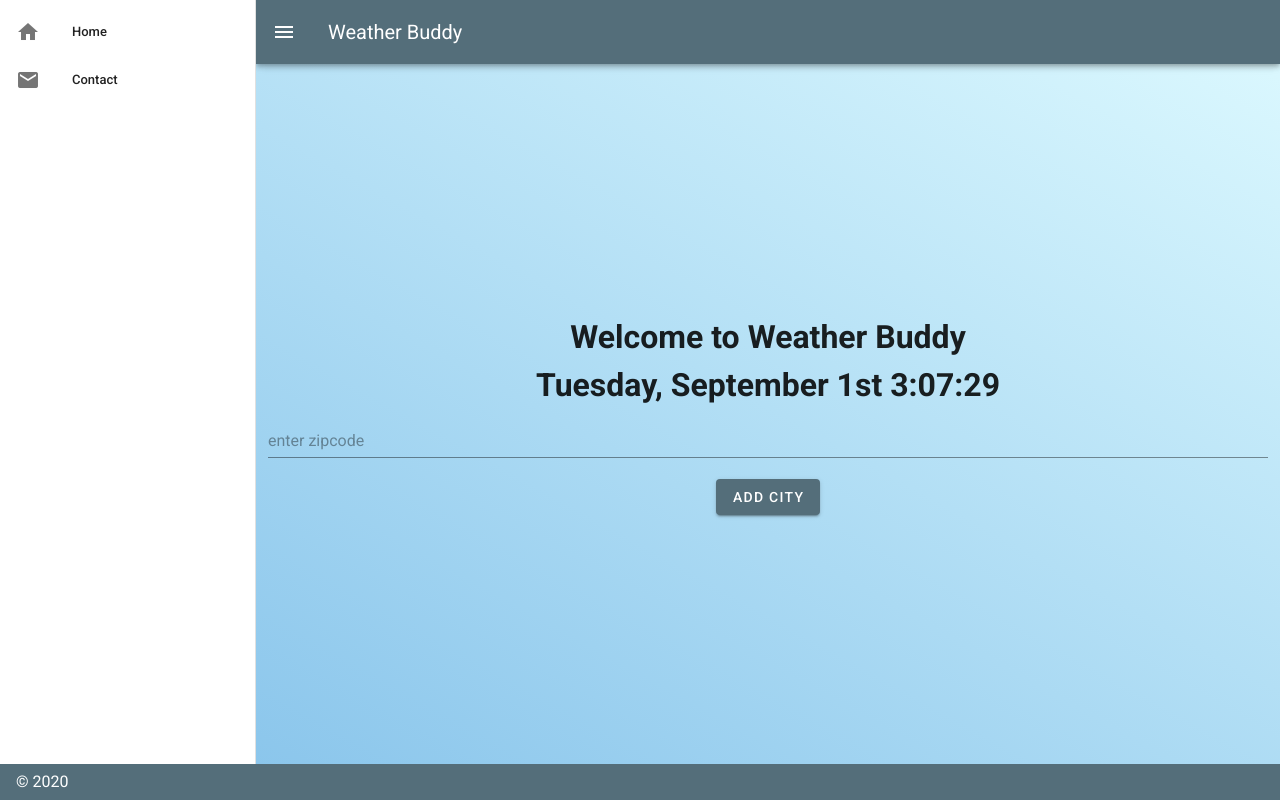
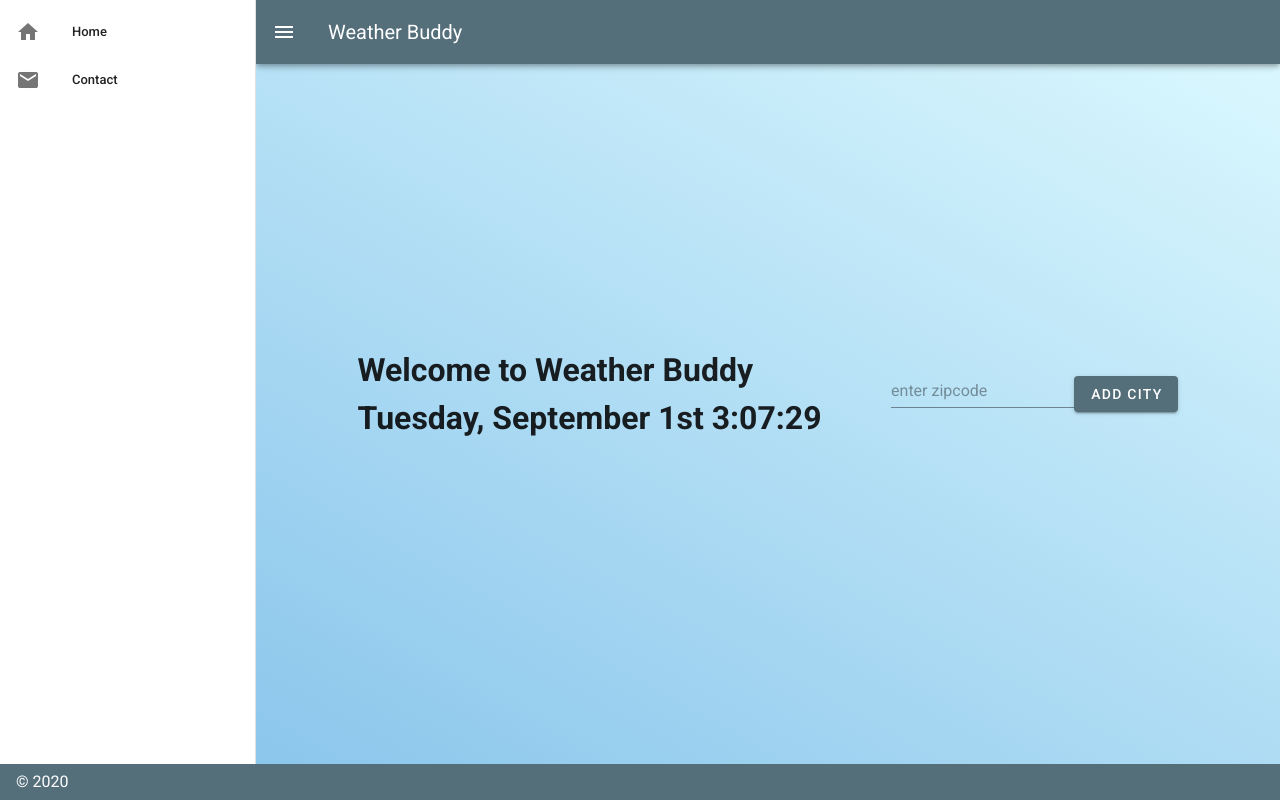
Before and after one commit to RayOlivier/weather-app, a Vue app: page / in a window 1280 px wide. Built offline with nearby package versions, Linux system fonts and the light colour scheme.

Commit message:
add clock to home view

```diff
--- a/src/components/add-city.vue
+++ b/src/components/add-city.vue
@@ -1,5 +1,5 @@
 <template>
-  <div>
+  <div class="d-flex align-center">
     <v-text-field v-model="newZipcode" @submit="addZipcode" placeholder="enter zipcode" />
     <v-btn class="primary" type="button" @click="addZipcode">Add City</v-btn>
   </div>
--- a/src/components/welcome-text.vue
+++ b/src/components/welcome-text.vue
@@ -9,12 +9,15 @@
 import { format } from "date-fns";
 
 const dateDisplayFormat = "EEEE, MMMM do h:mm:ss";
+let interval;
 export default {
   name: "WelcomeText",
   created() {
     this.getTime();
   },
-
+  destroyed() {
+    clearInterval(interval);
+  },
   data() {
     return { currentTime: new Date() };
   },
@@ -23,7 +26,7 @@ export default {
       console.log("getting time");
       const unformattedTime = new Date();
       this.currentTime = format(unformattedTime, dateDisplayFormat);
-      setTimeout(this.getTime, 1000);
+      interval = setTimeout(this.getTime, 1000);
     }
   }
 };
--- a/src/views/Home.vue
+++ b/src/views/Home.vue
@@ -1,7 +1,9 @@
 <template>
   <div class="home">
-    <WelcomeText />
-    <AddCity />
+    <div class="welcome-row">
+      <WelcomeText />
+      <AddCity />
+    </div>
     <div class="city-card-container">
       <CityCard v-for="zip in zipcodeList" :zipcode="zip" :key="zip" @delete="deleteCard" />
     </div>
@@ -33,6 +35,13 @@ export default {
 </script>
 
 <style scoped>
+.welcome-row {
+  padding: 0 20px;
+  display: flex;
+  justify-content: space-evenly;
+  text-align: left;
+  margin-bottom: 40px;
+}
 .city-card-container {
   display: flex;
   justify-content: space-around;
```
